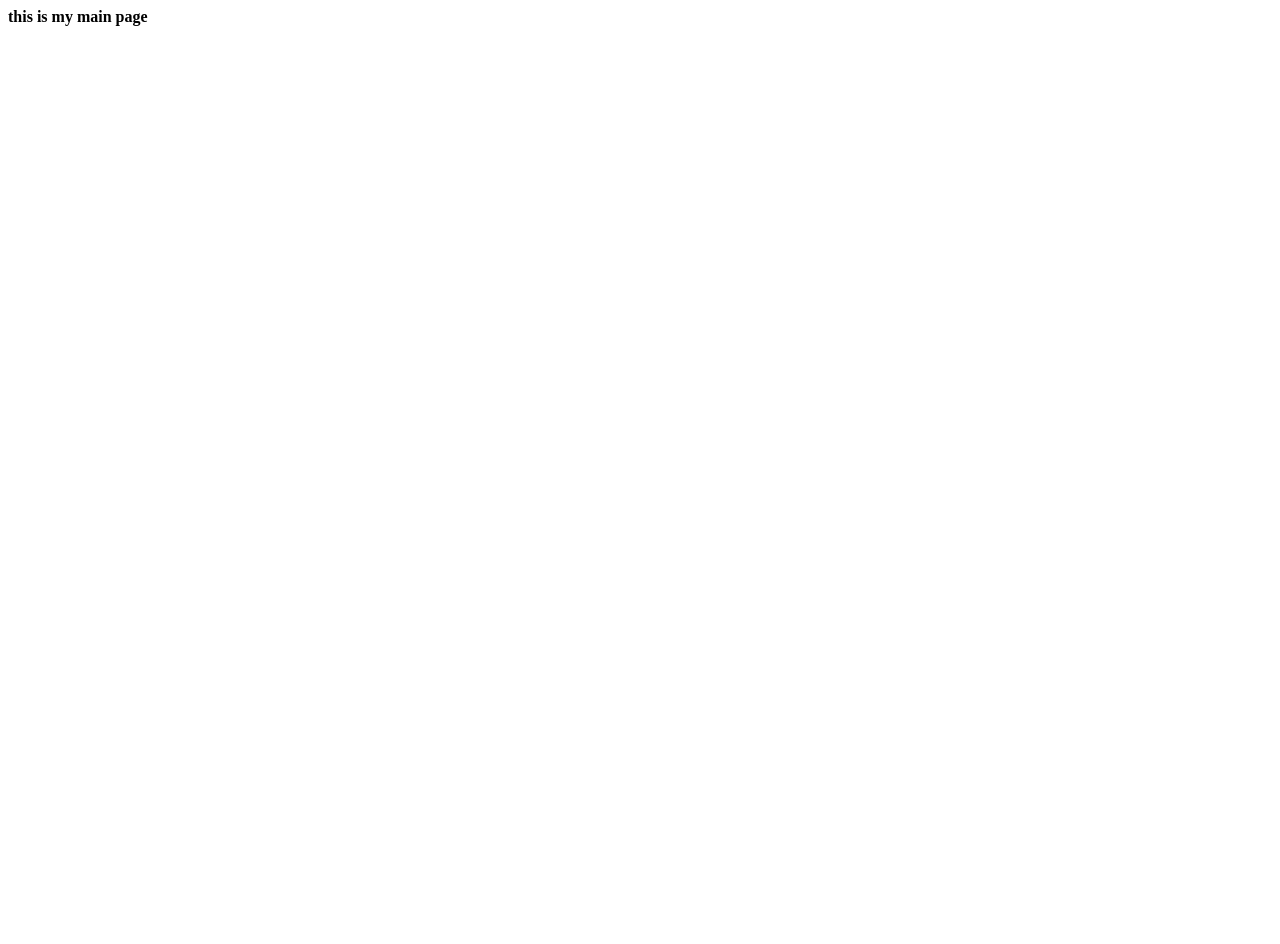
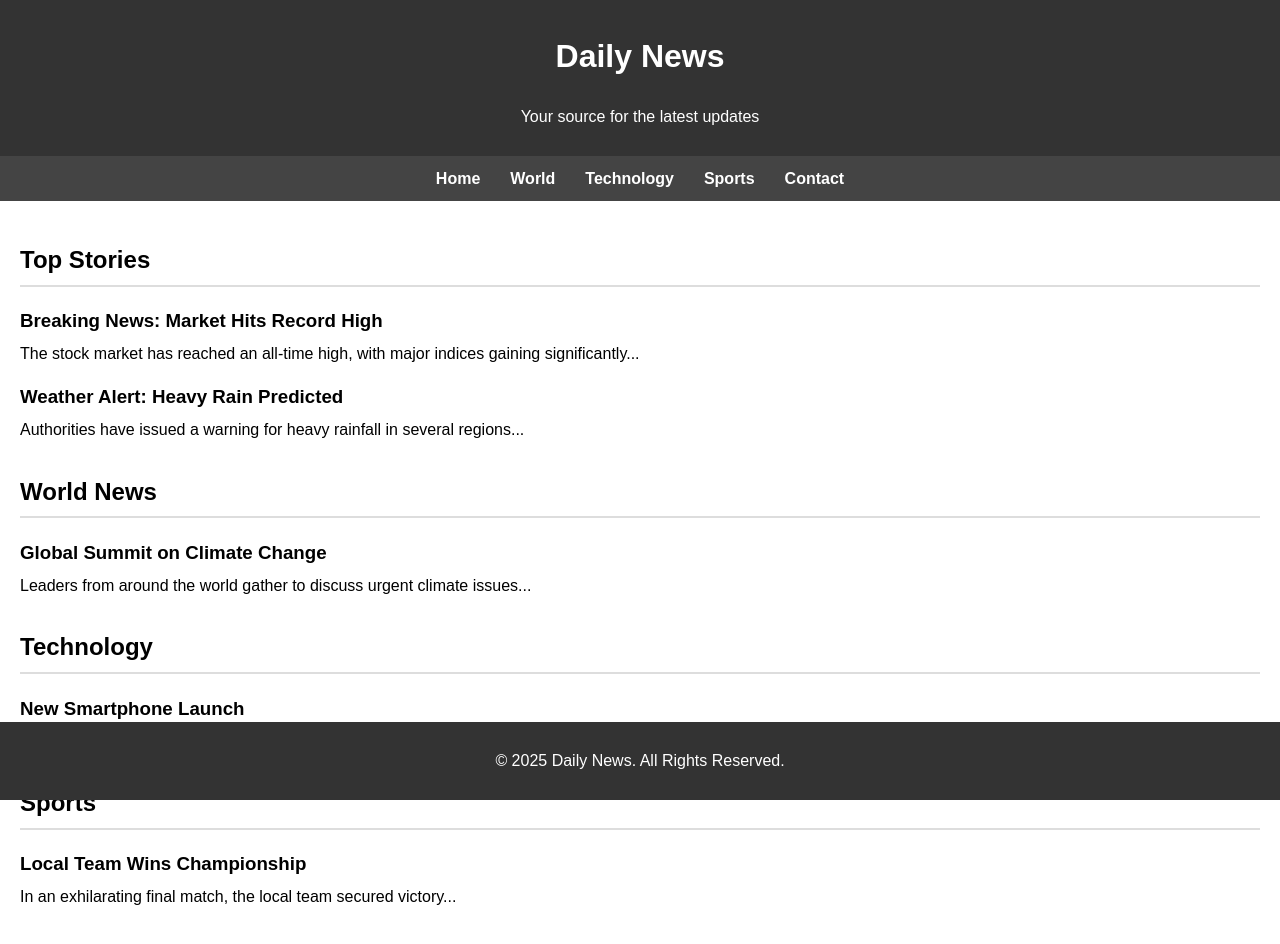
Before and after one commit to 2164-ServiceNow/newsupdates, a plain HTML site: page app/pages/main.html in a window 1280 px wide. Before the commit the page ends 800 px from the top, so only its background shows below. Drawn offline with Linux system fonts and the light colour scheme.

Commit message:
comitted

```diff
--- a/Components/searchBar/searchBar.js
+++ /dev/null
@@ -1,3 +0,0 @@
-app.controller("searchBar", function($scope){
-    $scope.searchValue ="Search Value"
-})
--- a/app/pages/main.html
+++ b/app/pages/main.html
@@ -1,2 +1,116 @@
-<!--Main welcome page of website 0r homepage-->
-<h4>this is my main page</h4>
+<!DOCTYPE html>
+<html lang="en">
+<head>
+    <meta charset="UTF-8">
+    <meta name="viewport" content="width=device-width, initial-scale=1.0">
+    <title>News Website</title>
+    <style>
+        body {
+            font-family: Arial, sans-serif;
+            margin: 0;
+            padding: 0;
+            line-height: 1.6;
+        }
+        header {
+            background: #333;
+            color: #fff;
+            padding: 10px 20px;
+            text-align: center;
+        }
+        nav {
+            background: #444;
+            color: #fff;
+            display: flex;
+            justify-content: center;
+            padding: 10px;
+        }
+        nav a {
+            color: #fff;
+            margin: 0 15px;
+            text-decoration: none;
+            font-weight: bold;
+        }
+        nav a:hover {
+            text-decoration: underline;
+        }
+        .container {
+            padding: 20px;
+        }
+        .news-section {
+            margin-bottom: 30px;
+        }
+        .news-section h2 {
+            border-bottom: 2px solid #ddd;
+            padding-bottom: 5px;
+        }
+        .news-article {
+            margin-bottom: 15px;
+        }
+        .news-article h3 {
+            margin: 0 0 5px;
+        }
+        .news-article p {
+            margin: 0;
+        }
+        footer {
+            background: #333;
+            color: #fff;
+            text-align: center;
+            padding: 10px 0;
+            position: fixed;
+            bottom: 0;
+            width: 100%;
+        }
+    </style>
+</head>
+<body>
+    <header>
+        <h1>Daily News</h1>
+        <p>Your source for the latest updates</p>
+    </header>
+    <nav>
+        <a href="#home">Home</a>
+        <a href="#world">World</a>
+        <a href="#technology">Technology</a>
+        <a href="#sports">Sports</a>
+        <a href="#contact">Contact</a>
+    </nav>
+    <div class="container">
+        <section id="home" class="news-section">
+            <h2>Top Stories</h2>
+            <div class="news-article">
+                <h3>Breaking News: Market Hits Record High</h3>
+                <p>The stock market has reached an all-time high, with major indices gaining significantly...</p>
+            </div>
+            <div class="news-article">
+                <h3>Weather Alert: Heavy Rain Predicted</h3>
+                <p>Authorities have issued a warning for heavy rainfall in several regions...</p>
+            </div>
+        </section>
+        <section id="world" class="news-section">
+            <h2>World News</h2>
+            <div class="news-article">
+                <h3>Global Summit on Climate Change</h3>
+                <p>Leaders from around the world gather to discuss urgent climate issues...</p>
+            </div>
+        </section>
+        <section id="technology" class="news-section">
+            <h2>Technology</h2>
+            <div class="news-article">
+                <h3>New Smartphone Launch</h3>
+                <p>The latest smartphone model features cutting-edge technology...</p>
+            </div>
+        </section>
+        <section id="sports" class="news-section">
+            <h2>Sports</h2>
+            <div class="news-article">
+                <h3>Local Team Wins Championship</h3>
+                <p>In an exhilarating final match, the local team secured victory...</p>
+            </div>
+        </section>
+    </div>
+    <footer>
+        <p>&copy; 2025 Daily News. All Rights Reserved.</p>
+    </footer>
+</body>
+</html>
```
Also changed, not shown: Components/articles/articles.html (added, +23 -0 lines), Components/articles/articles.js (added, +25 -0 lines), Components/searchBar/searchBar.html (deleted, +0 -2 lines), app.js (+60 -27 lines), index.html (+13 -6 lines), Components/articles/articles.css (added).
